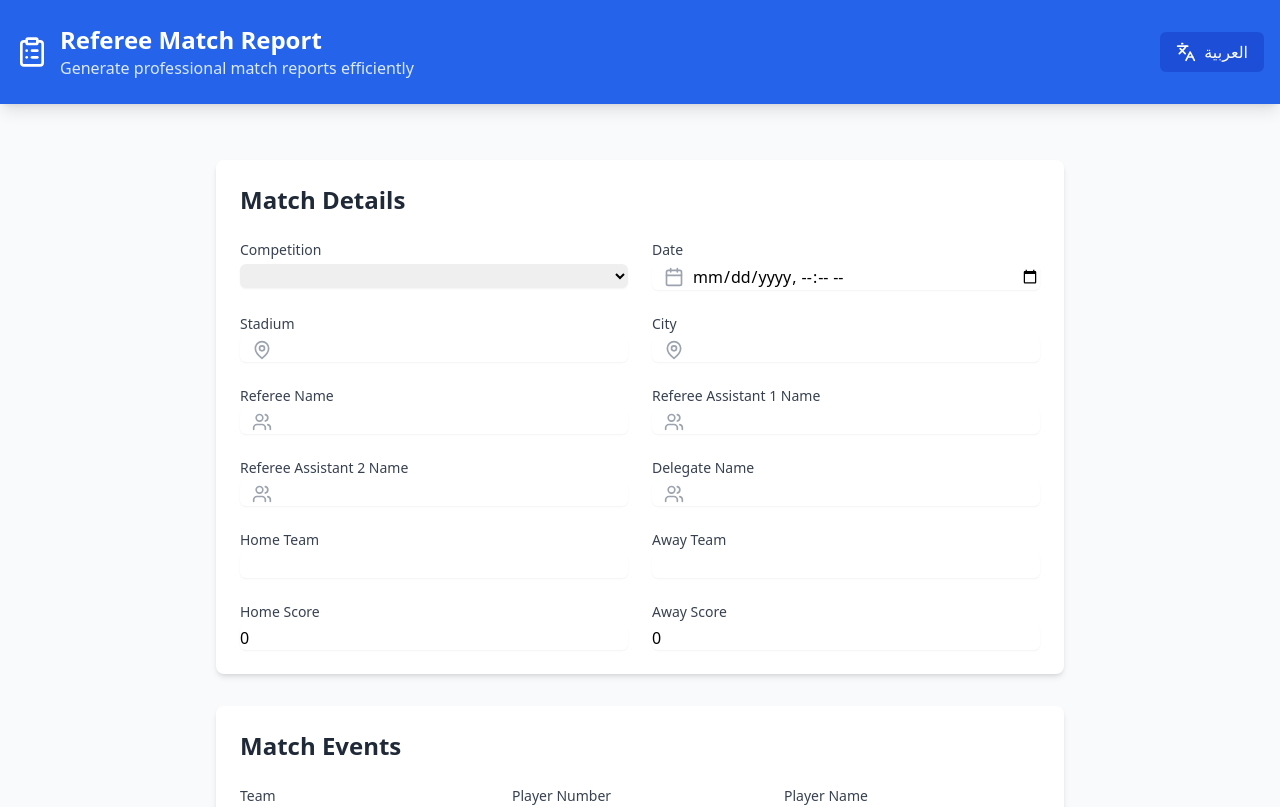
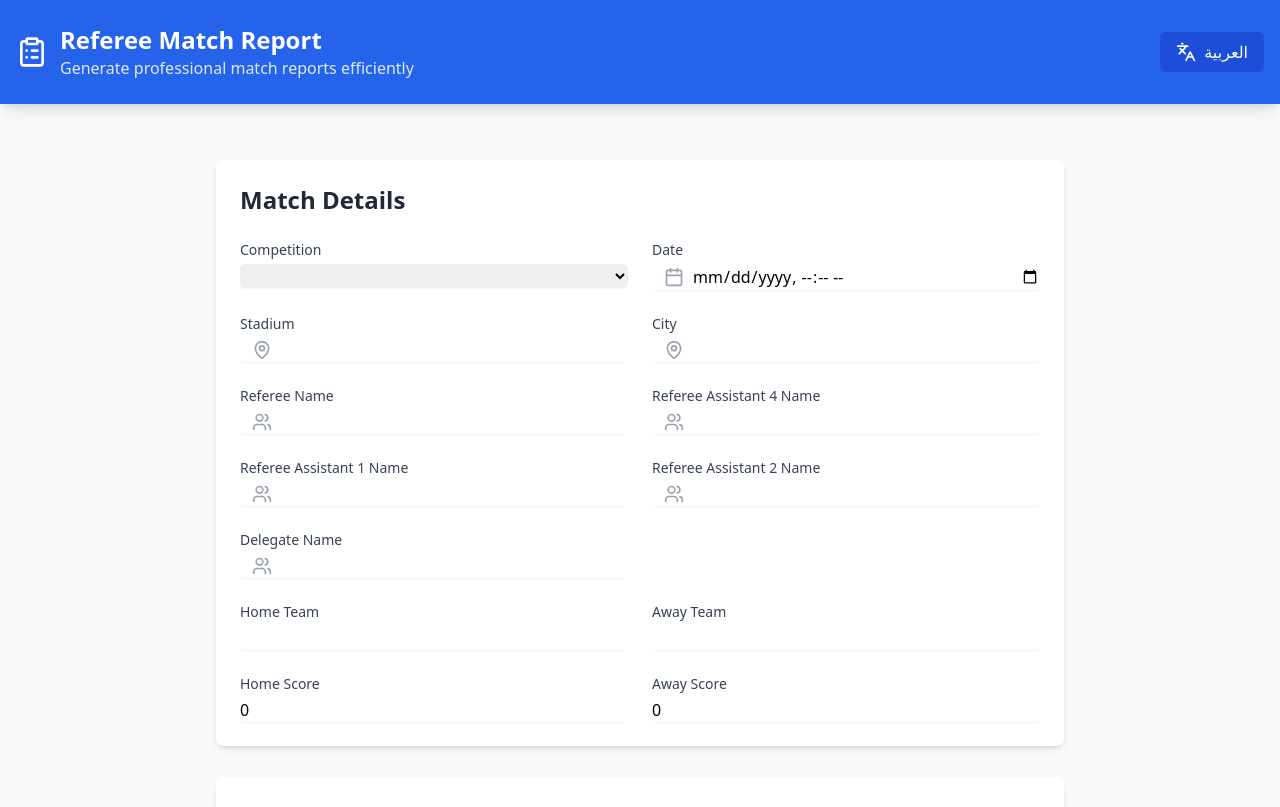
Before and after one commit to yaserrati/football-match-report, a React (Vite) app: page / in a window 1280 px wide. Shown: the top 807 px of the page. Built offline with nearby package versions, Linux system fonts and the light colour scheme; what @react-pdf/renderer would draw is missing.

Commit message:
add the 4th referee in the form and pdf

```diff
--- a/src/components/MatchReportForm.tsx
+++ b/src/components/MatchReportForm.tsx
@@ -159,6 +159,20 @@ export default function MatchReportForm({ onSubmit, language }: Props) {
                 type="text"
                 value={report.referee}
                 onChange={e => setReport(prev => ({ ...prev, referee: e.target.value }))}
+                className="block w-full pl-10 rounded-md border-gray-300 shadow-sm focus:border-blue-500 focus:ring-blue-500"
+                required
+              />
+            </div>
+          </div>
+
+          <div>
+            <label className="block text-sm font-medium text-gray-700">{t.referee4}</label>
+            <div className="mt-1 relative">
+              <Users className="absolute left-3 top-1/2 transform -translate-y-1/2 text-gray-400 w-5 h-5" />
+              <input
+                type="text"
+                value={report.referee4}
+                onChange={e => setReport(prev => ({ ...prev, referee4: e.target.value }))}
                 className="block w-full pl-10 rounded-md border-gray-300 shadow-sm focus:border-blue-500 focus:ring-blue-500"
                 required
               />
--- a/src/components/MatchReportPDF.tsx
+++ b/src/components/MatchReportPDF.tsx
@@ -310,6 +310,10 @@ export default function MatchReportPDF({ report }: Props) {
             <Text style={styles.value}>{report.refereea2}</Text>
           </View>
           <View style={styles.row}>
+            <Text style={styles.label}>Referee 4:</Text>
+            <Text style={styles.value}>{report.referee4}</Text>
+          </View>
+          <View style={styles.row}>
             <Text style={styles.label}>Delegate:</Text>
             <Text style={styles.value}>{report.delegate}</Text>
           </View>
--- a/src/translations.ts
+++ b/src/translations.ts
@@ -16,6 +16,7 @@ export const translations = {
     PlayerName: 'Player Name',
     PlayerNumber: 'Player Number',
     referee: 'Referee Name',
+    referee4: 'Referee Assistant 4 Name',
     referee1: 'Referee Assistant 1 Name',
     referee2: 'Referee Assistant 2 Name',
     delegate: 'Delegate Name',
@@ -64,6 +65,7 @@ export const translations = {
     PlayerName: 'إسم اللاعب',
     PlayerNumber: 'رقم اللاعب',
     referee: 'اسم الحكم',
+    referee4: 'إسم الحكم المساعد الرابع',
     referee1: 'إسم الحكم المساعد الأول',
     referee2: 'إسم الحكم المساعد الثاني',
     delegate: 'إسم مندوب المقابلة',
--- a/src/types.ts
+++ b/src/types.ts
@@ -23,6 +23,7 @@ export interface MatchReport {
   homeScore: number;
   awayScore: number;
   referee: string;
+  referee4: string;
   refereea1: string ;
   refereea2: string ;
   delegate: string ;
```
